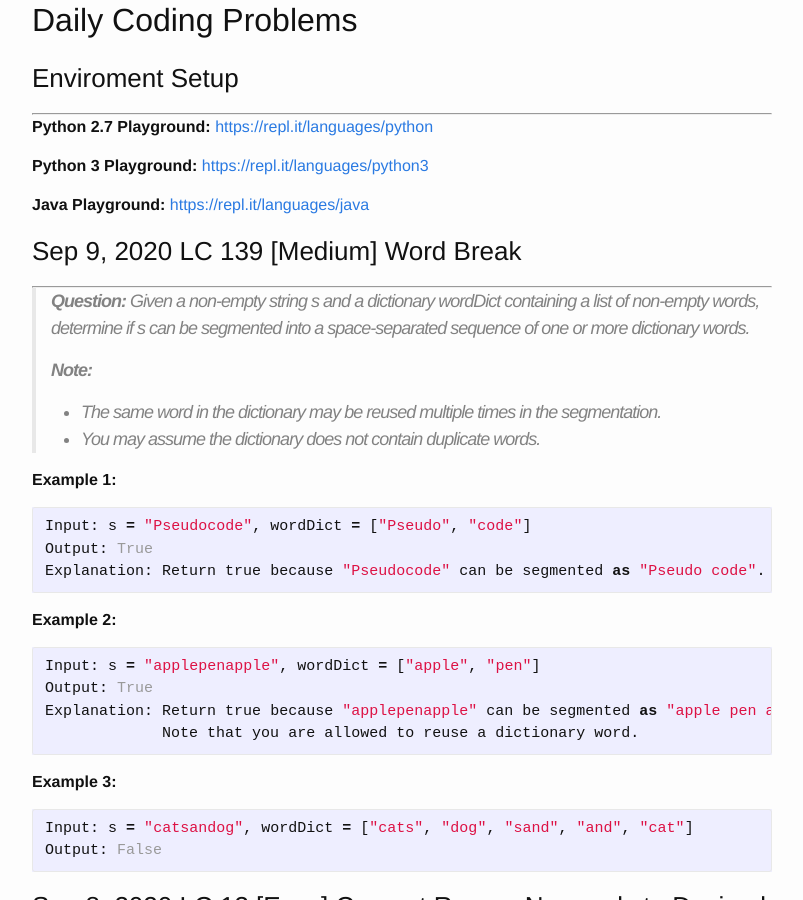
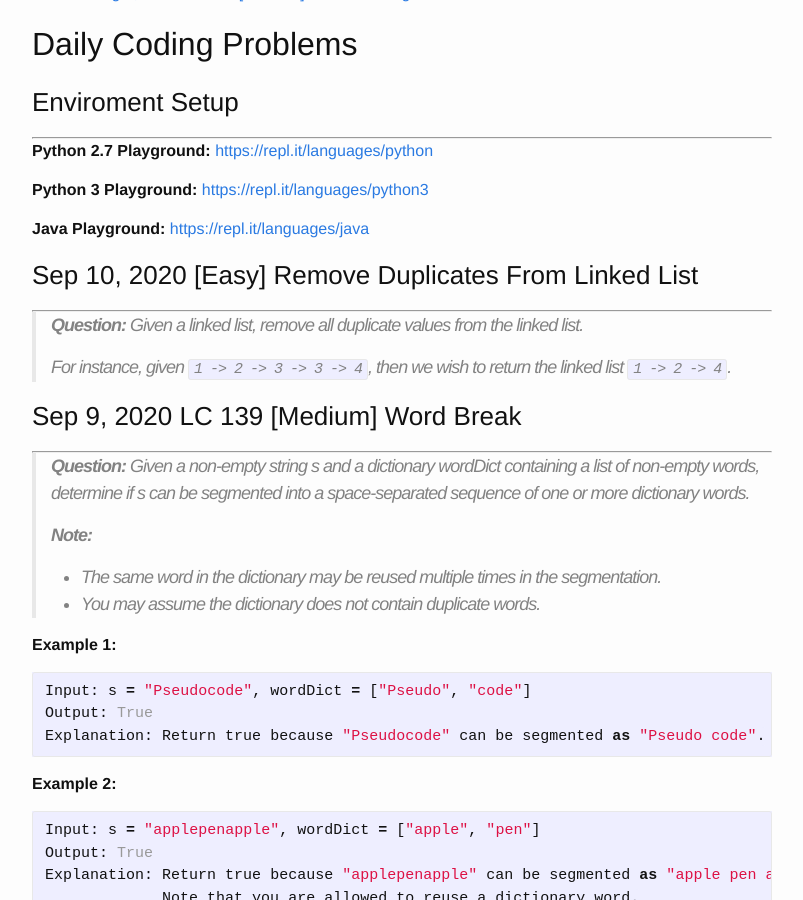
Before and after one commit to trsong/trsong.github.io, a Jekyll site: the page built from _posts/2020-08-01-DailyQuestionsAug.md, in a window 1280 px wide and 900 px high, scrolled down 1227 px. Shown: the whole window, without its empty margins (238-1041 px from the left). Built offline with Jekyll 4.4.1, drawn with Linux system fonts in a browser that asks for light colours; some of the changed text lies outside the part shown.

Commit message:
Add Sep 10 question.

```diff
--- a/_posts/2020-08-01-DailyQuestionsAug.md
+++ b/_posts/2020-08-01-DailyQuestionsAug.md
@@ -17,6 +17,13 @@ categories: Python/Java
 **Python 3 Playground:** [https://repl.it/languages/python3](https://repl.it/languages/python3)
 
 **Java Playground:** [https://repl.it/languages/java](https://repl.it/languages/java)
+
+### Sep 10, 2020 \[Easy\] Remove Duplicates From Linked List
+---
+> **Question:** Given a linked list, remove all duplicate values from the linked list.
+>
+> For instance, given `1 -> 2 -> 3 -> 3 -> 4`, then we wish to return the linked list `1 -> 2 -> 4`.
+
 
 
 ### Sep 9, 2020 LC 139 \[Medium\] Word Break
```
